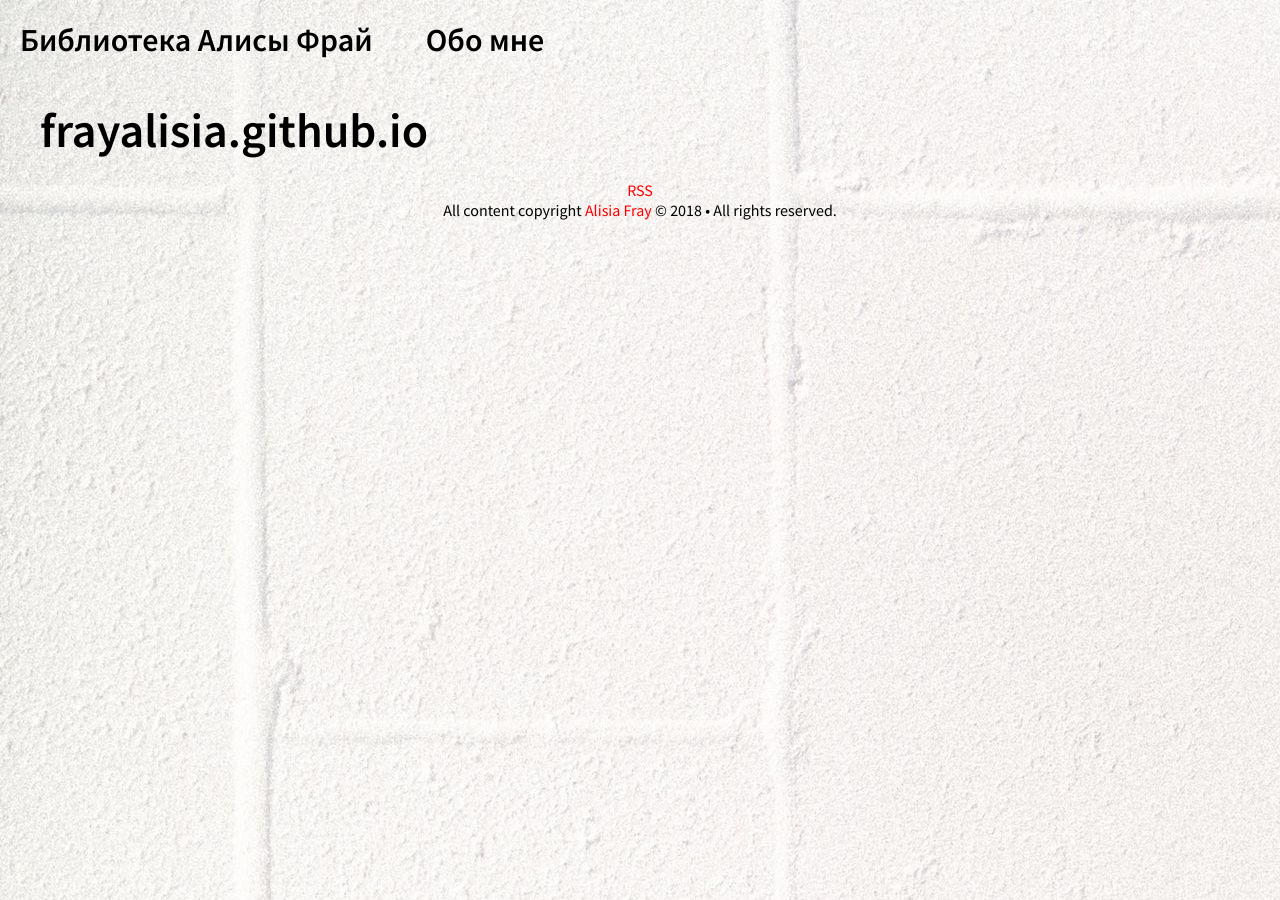
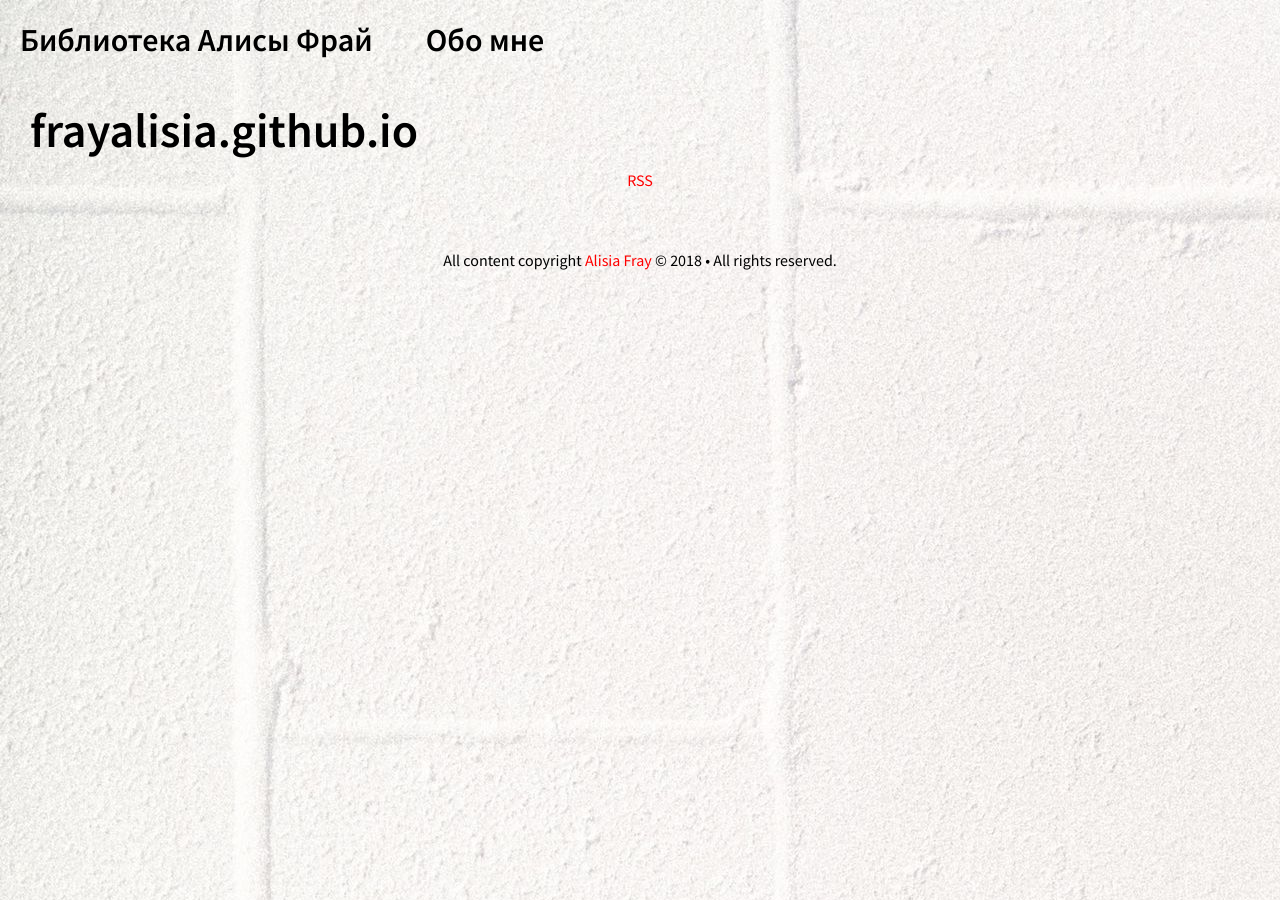
Before and after one commit to frayalisia/frayalisia.github.io, a Jekyll site: the page built from README.md, in a window 1280 px wide. Built offline with Jekyll 4.4.1, drawn with Linux system fonts in a browser that asks for light colours; our own code applies the rules of GitHub Pages for plain Markdown files.

Commit message:
Update main.scss

```diff
--- a/css/main.scss
+++ b/css/main.scss
@@ -34,7 +34,7 @@ body {
 }
 
 h1, h2, h3, h4, h5, h6, p {
-  margin: 20px;
+  margin: 10px;
 }
 
 h1 {
@@ -42,9 +42,12 @@ h1 {
 }
 
 p {
-    margin: 60px auto;
     font-size: 1em;
     line-height: 1.4em;
+}
+
+div {
+  margin: 60px auto;
 }
 
 a {
```
